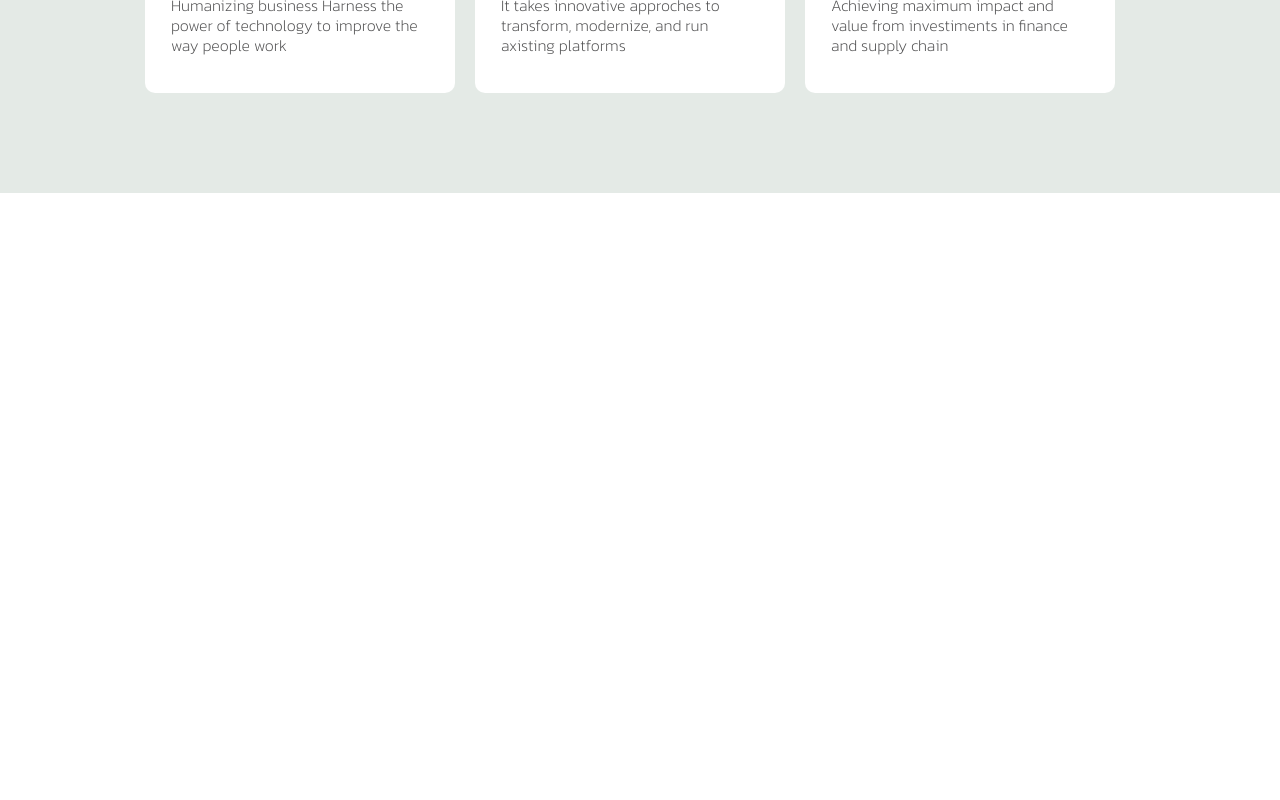
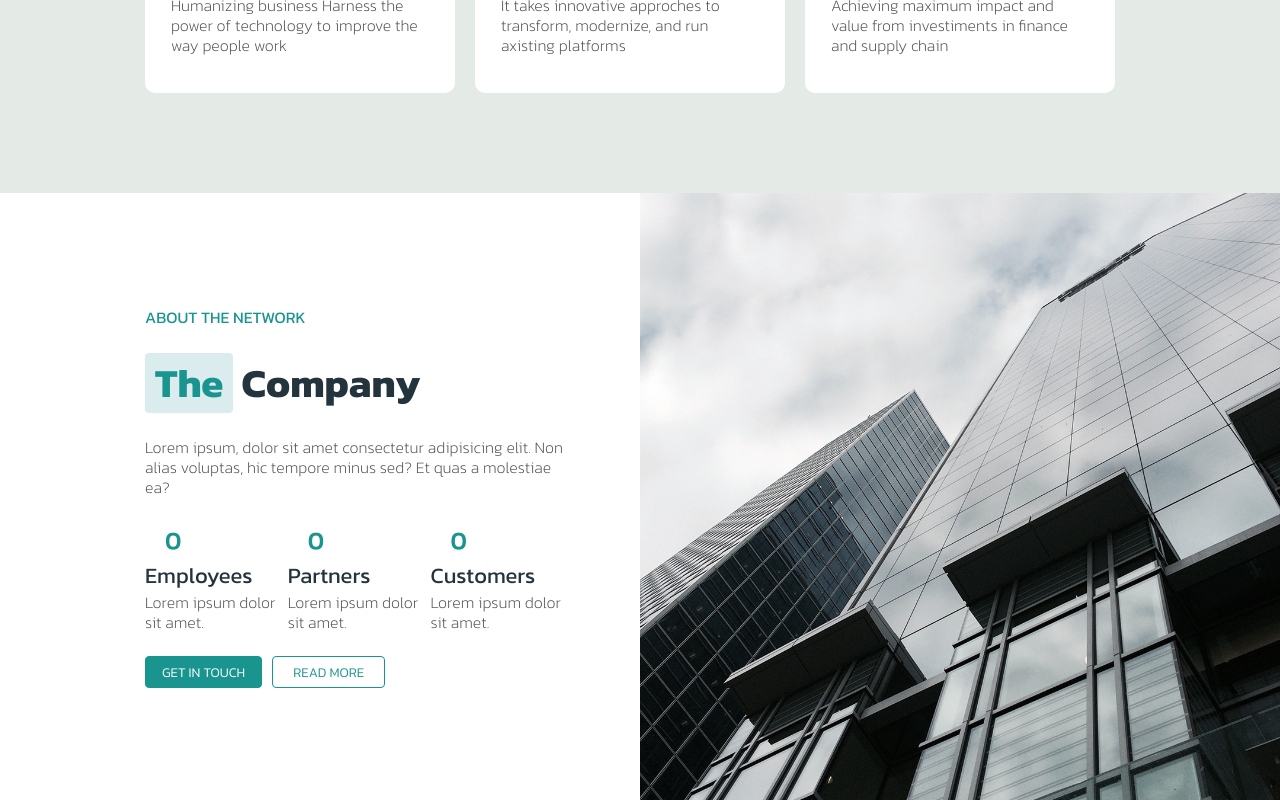
Before and after one commit to MonicaSerraWebDeveloper/proj-html-vuejs, a Vue app: page / in a window 1280 px wide. Shown: the part 876-1676 px from the top of the page. Before the commit the page ends 1069 px from the top, so only its background shows below. Built offline with nearby package versions, Linux system fonts and the light colour scheme.

Commit message:
feat: add the about section to main

```diff
--- a/src/App.vue
+++ b/src/App.vue
@@ -2,11 +2,13 @@
 
     import AppHeader from './components/AppHeader.vue'
     import AppBulletPoint from './components/AppBulletPoint.vue'
+    import AppAbout from './components/AppAbout.vue'
 
     export default {
         components: {
             AppHeader,
-            AppBulletPoint
+            AppBulletPoint,
+            AppAbout
         }
     }
 
@@ -16,6 +18,7 @@
     <AppHeader></AppHeader>
     <main>
         <AppBulletPoint></AppBulletPoint>
+        <AppAbout></AppAbout>
     </main>
 
 </template>
--- /dev/null
+++ b/src/components/AppAbout.vue
@@ -0,0 +1,104 @@
+<script>
+
+    export default {
+        name: 'AppAbout'
+    }
+
+</script>
+
+<template>
+
+    <div class="container-about">
+        <div class="container">
+            <div class="row">
+                <div class="col-50 padding-text">
+                    <h4>About the Network</h4>
+                    <h2><span class="span-title">The</span> Company</h2>
+                    <p>Lorem ipsum, dolor sit amet consectetur adipisicing elit. Non alias voluptas, hic tempore minus sed? Et quas a molestiae ea?</p>
+                    <div class="data-container">
+                        <div class="single-data">
+                            <span>0</span>
+                            <h3>Employees</h3>
+                            <p>Lorem ipsum dolor sit amet.</p>
+                        </div>
+                        <div class="single-data">
+                            <span>0</span>
+                            <h3>Partners</h3>
+                            <p>Lorem ipsum dolor sit amet.</p>
+                        </div>
+                        <div class="single-data">
+                            <span>0</span>
+                            <h3>Customers</h3>
+                            <p>Lorem ipsum dolor sit amet.</p>
+                        </div>
+                    </div>
+                    <div class="button-container">
+                        <button class="button-primary"> Get in Touch</button>
+                        <button class="button-secondary">Read More</button>
+                    </div>
+                </div>
+                <div class="col-50">
+                    <img src="../assets/img/about-5.jpg" alt="">
+                </div>
+            </div>
+        </div>
+    </div>
+
+</template>
+
+<style scoped lang="scss">
+    @use '../style/partials/variables' as *;
+    @use '../style/partials/buttons' as *;
+
+
+    .container-about {
+        position: relative;
+
+        .container {
+            display: flex;
+
+            .padding-text > * {
+                    padding: 12px 0;
+                }
+
+            .col-50 {
+                width: calc(100% / 2);
+                padding: 100px 0;
+
+                .data-container {
+                    display: flex;
+
+                    .single-data {
+                        width: calc(100% / 3);
+
+                        span {
+                            color: $primary-color;
+                            font-size: 25px;
+                            padding-left: 20px;
+                            font-weight: 500;
+                        }
+                    }
+                }
+
+                img {
+                    position: absolute;
+                    top: 0;
+                    right: 0;
+                    width: 50%;
+                    height: 100%;
+                    object-fit: cover;
+                }
+
+                .button-container {
+                    display: flex;
+                    gap: 10px;
+                }
+
+            }
+
+        }
+
+
+    }
+
+</style>
--- a/src/components/AppBulletPoint.vue
+++ b/src/components/AppBulletPoint.vue
@@ -40,7 +40,6 @@
 
 <style scoped lang="scss">
 
-    @use '../style/generic';
     @use '../style/partials/variables' as *;
 
 
```
